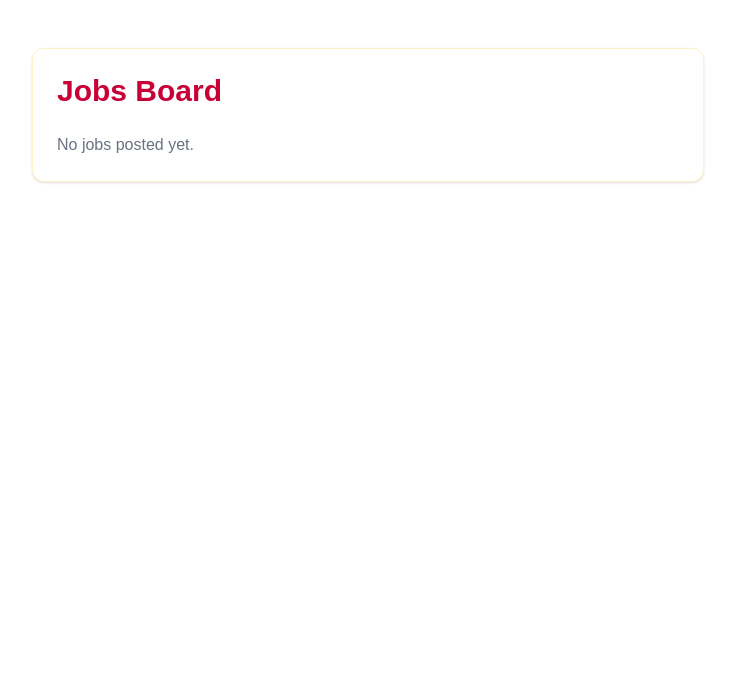
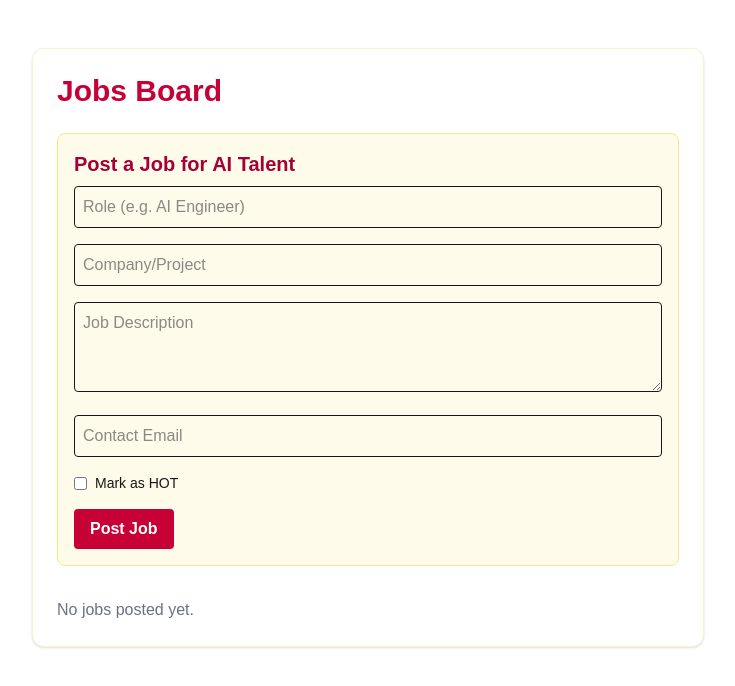
Before and after one commit to Shellzonit/auralis-sanctuary-, a Next.js app: page /jobs in a window 1280 px wide. Shown: the top 686 px of the page, without its empty margins (272-1007 px from the left). Built offline with nearby package versions, Linux system fonts and the light colour scheme.

Commit message:
feat: add job submission form for AI talent jobs

```diff
--- a/app/jobs/page.tsx
+++ b/app/jobs/page.tsx
@@ -4,6 +4,8 @@ import { useEffect, useState } from "react";
 
 export default function JobsPage() {
   const [jobs, setJobs] = useState<any[]>([]);
+  const [form, setForm] = useState({ role: "", company: "", description: "", contact: "", hot: false });
+  const [submitted, setSubmitted] = useState(false);
 
   useEffect(() => {
     const stored = localStorage.getItem("publicJobs");
@@ -34,9 +36,42 @@ export default function JobsPage() {
     }
   }
 
+  function handleChange(e: React.ChangeEvent<HTMLInputElement | HTMLTextAreaElement>) {
+    const { name, value, type, checked } = e.target;
+    setForm((prev) => ({ ...prev, [name]: type === "checkbox" ? checked : value }));
+  }
+
+  function handleSubmit(e: React.FormEvent) {
+    e.preventDefault();
+    if (!form.role || !form.company || !form.description || !form.contact) return;
+    const newJob = { ...form, date: new Date().toISOString(), approved: false };
+    const updated = [newJob, ...jobs];
+    setJobs(updated);
+    localStorage.setItem("publicJobs", JSON.stringify(updated));
+    setForm({ role: "", company: "", description: "", contact: "", hot: false });
+    setSubmitted(true);
+    setTimeout(() => setSubmitted(false), 2000);
+  }
+
   return (
     <div className="max-w-2xl mx-auto mt-12 p-6 bg-white rounded-xl shadow border border-amber-100">
       <h1 className="text-3xl font-bold mb-6 text-rose-700">Jobs Board</h1>
+
+      {/* Job Submission Form */}
+      <form onSubmit={handleSubmit} className="mb-8 space-y-4 bg-amber-50 p-4 rounded-lg border border-amber-200">
+        <h2 className="text-xl font-semibold mb-2 text-rose-800">Post a Job for AI Talent</h2>
+        <input name="role" value={form.role} onChange={handleChange} placeholder="Role (e.g. AI Engineer)" className="w-full p-2 rounded border" required />
+        <input name="company" value={form.company} onChange={handleChange} placeholder="Company/Project" className="w-full p-2 rounded border" required />
+        <textarea name="description" value={form.description} onChange={handleChange} placeholder="Job Description" className="w-full p-2 rounded border" rows={3} required />
+        <input name="contact" value={form.contact} onChange={handleChange} placeholder="Contact Email" className="w-full p-2 rounded border" type="email" required />
+        <label className="flex items-center gap-2 text-sm">
+          <input type="checkbox" name="hot" checked={form.hot} onChange={handleChange} />
+          Mark as HOT
+        </label>
+        <button type="submit" className="px-4 py-2 bg-rose-700 text-white rounded font-bold hover:bg-rose-800 transition">Post Job</button>
+        {submitted && <div className="text-emerald-600 font-semibold mt-2">Job posted!</div>}
+      </form>
+
       {jobs.length === 0 ? (
         <div className="text-gray-500">No jobs posted yet.</div>
       ) : (
```
